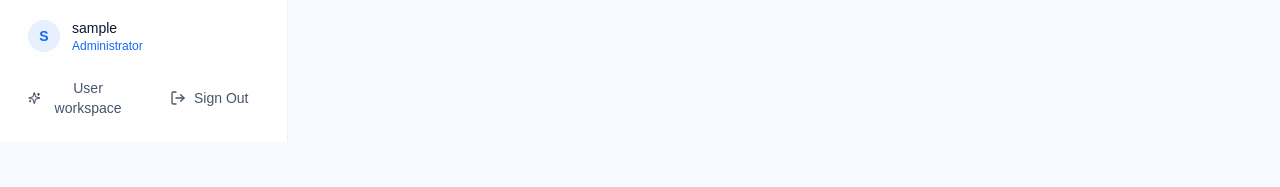
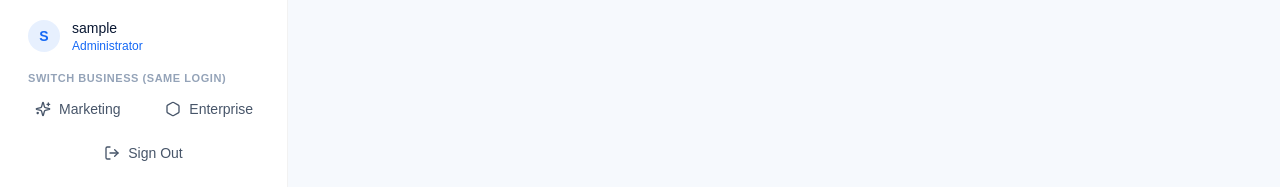
Before and after one commit to shuddi1962/Rosh-Workflow, a Next.js app: page /admin in a window 1280 px wide. Shown: the part 1008-1195 px from the top of the page. Before the commit the page ends 1150 px from the top, so only its background shows below. Built offline with nearby package versions, Linux system fonts and the light colour scheme; no server answers; sample sign-in values are in the browser's storage.

Commit message:
feat: single-login two-way workspace switchers (marketing, enterprise, admin)

```diff
--- a/app/admin/layout.tsx
+++ b/app/admin/layout.tsx
@@ -18,6 +18,7 @@ import {
   X,
   LogOut,
   Sparkles,
+  Hexagon,
   ToggleRight,
   Building2,
   UserCog,
@@ -209,22 +210,34 @@ export default function AdminLayout({ children }: { children: React.ReactNode })
               <p className="text-xs text-accent-primary font-medium">Administrator</p>
             </div>
           </div>
-          <div className="flex gap-2">
+          <p className="px-3 pb-1 text-[11px] font-semibold uppercase tracking-wider text-text-muted">
+            Switch business (same login)
+          </p>
+          <div className="grid grid-cols-2 gap-2 mb-2">
             <button
               onClick={() => router.push('/dashboard')}
-              className="flex-1 flex items-center justify-center gap-2 px-3 py-2 rounded-lg text-sm font-medium text-text-secondary hover:bg-bg-surface hover:text-text-primary transition-all"
+              title="Zorixza Marketing workspace"
+              className="flex items-center justify-center gap-2 px-3 py-2 rounded-lg text-sm font-medium text-text-secondary hover:bg-bg-surface hover:text-text-primary transition-all"
             >
               <Sparkles className="w-4 h-4" />
-              User workspace
+              Marketing
             </button>
             <button
-              onClick={handleLogout}
-              className="flex-1 flex items-center justify-center gap-2 px-3 py-2 rounded-lg text-sm font-medium text-text-secondary hover:bg-accent-red/10 hover:text-accent-red transition-all"
+              onClick={() => router.push('/zorixza')}
+              title="Zorixza Enterprise workspace"
+              className="flex items-center justify-center gap-2 px-3 py-2 rounded-lg text-sm font-medium text-text-secondary hover:bg-emerald-500/10 hover:text-emerald-600 transition-all"
             >
-              <LogOut className="w-4 h-4" />
-              Sign Out
+              <Hexagon className="w-4 h-4" />
+              Enterprise
             </button>
           </div>
+          <button
+            onClick={handleLogout}
+            className="w-full flex items-center justify-center gap-2 px-3 py-2 rounded-lg text-sm font-medium text-text-secondary hover:bg-accent-red/10 hover:text-accent-red transition-all"
+          >
+            <LogOut className="w-4 h-4" />
+            Sign Out
+          </button>
         </div>
       </aside>
 
--- a/app/zorixza/layout.tsx
+++ b/app/zorixza/layout.tsx
@@ -166,6 +166,14 @@ export default function ZorixzaLayout({ children }: { children: React.ReactNode
             <span className="text-slate-500">{NAV.find((n) => isActive(pathname, n.href))?.label ?? 'Workspace'}</span>
           </div>
           <div className="ml-auto flex items-center gap-2">
+            <button
+              onClick={() => router.push('/dashboard')}
+              title="Switch to Marketing workspace (same login)"
+              className="inline-flex items-center gap-1.5 text-xs font-bold text-[#1468F5] bg-[#1468F5]/5 border border-[#1468F5]/20 rounded-full px-3 py-1.5 hover:bg-[#1468F5]/10 transition"
+            >
+              <ArrowLeftRight className="w-3.5 h-3.5" />
+              Marketing
+            </button>
             <span className="hidden sm:inline-flex items-center gap-1.5 text-xs font-semibold text-emerald-700 bg-emerald-50 border border-emerald-200 rounded-full px-3 py-1">
               <span className="w-1.5 h-1.5 rounded-full bg-emerald-500" />
               Live data
--- a/components/dashboard/TopNavbar.tsx
+++ b/components/dashboard/TopNavbar.tsx
@@ -13,6 +13,7 @@ import {
   LogOut,
   Plus,
   LayoutDashboard,
+  Hexagon,
 } from "lucide-react";
 import { clsx } from "clsx";
 import { TOP_NAV, ALL_NAV_LINKS } from "@/lib/nav-config";
@@ -318,6 +319,16 @@ export function TopNavbar() {
                   )}
                 </div>
 
+                {/* Workspace switch — same login opens Zorixza Enterprise */}
+                <button
+                  onClick={() => go("/zorixza")}
+                  title="Switch to Enterprise workspace"
+                  className="hidden sm:flex items-center gap-2 px-3 py-2 rounded-xl text-[13px] font-bold text-emerald-700 bg-emerald-50 border border-emerald-200 hover:bg-emerald-100 transition"
+                >
+                  <Hexagon className="w-4 h-4" />
+                  <span className="hidden lg:inline">Enterprise</span>
+                </button>
+
                 {/* Profile */}
                 <div className="hidden sm:flex items-center gap-2.5 pl-1 pr-3 py-1.5 rounded-xl bg-gradient-to-r from-slate-900 to-slate-800 text-white shadow-lg shadow-slate-900/20">
                   <span className="w-8 h-8 rounded-lg bg-white/15 flex items-center justify-center font-extrabold text-sm">
@@ -542,7 +553,14 @@ export function TopNavbar() {
                   </div>
                 ))}
               </div>
-              <div className="p-3 border-t border-slate-100 flex items-center gap-3">
+              <div className="p-3 border-t border-slate-100 space-y-2">
+                <button
+                  onClick={() => go("/zorixza")}
+                  className="w-full flex items-center justify-center gap-2 px-3 py-2.5 rounded-xl text-xs font-bold text-emerald-700 bg-emerald-50 border border-emerald-200"
+                >
+                  <Hexagon className="w-4 h-4" /> Switch to Enterprise (same login)
+                </button>
+                <div className="flex items-center gap-3">
                   <span className="w-9 h-9 rounded-xl bg-slate-900 text-white flex items-center justify-center font-extrabold">
                     {userName.charAt(0).toUpperCase()}
                   </span>
@@ -557,6 +575,7 @@ export function TopNavbar() {
                     <LogOut className="w-4 h-4" /> Out
                   </button>
                 </div>
+              </div>
             </motion.aside>
           </>
         )}
--- a/components/dashboard/sidebar.tsx
+++ b/components/dashboard/sidebar.tsx
@@ -11,7 +11,6 @@ import {
   X,
   User,
   LogOut,
-  Sparkles,
   ChevronDown,
   ChevronRight,
   Warehouse,
@@ -24,6 +23,7 @@ import {
   HardDrive,
   Users,
   Star,
+  Hexagon,
 } from "lucide-react"
 import { useState, useEffect } from "react"
 import { clsx } from "clsx"
@@ -295,6 +295,17 @@ export function DashboardSidebar() {
             </div>
           </div>
           <button
+            onClick={() => {
+              router.push("/zorixza")
+              setSidebarOpen(false)
+            }}
+            title="Switch to Enterprise workspace (same login)"
+            className="w-full flex items-center gap-3 px-3 py-2 rounded-lg text-sm font-medium text-text-muted hover:bg-emerald-500/10 hover:text-emerald-600 transition-all"
+          >
+            <Hexagon className="w-5 h-5 flex-shrink-0" />
+            Enterprise
+          </button>
+          <button
             onClick={handleLogout}
             className="w-full flex items-center gap-3 px-3 py-2 rounded-lg text-sm font-medium text-text-muted hover:bg-accent-red/10 hover:text-accent-red transition-all"
           >
```
Also changed, not shown: 1 other file (tests, documents, lock files or other folders). Lines whose indentation alone changed are shown as unchanged.
